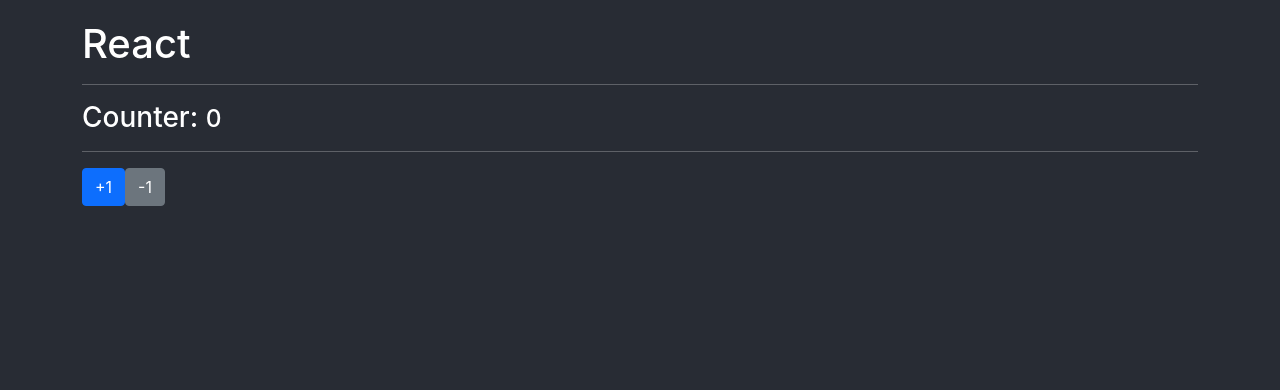
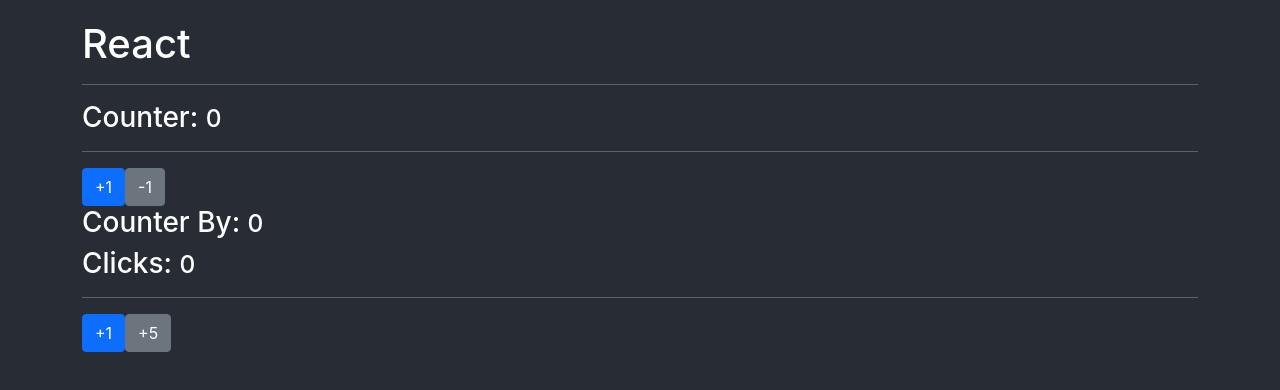
Before and after one commit to Alejoboga20/react-typescript, a React (Create React App) app: page / in a window 1280 px wide. Shown: the top 390 px of the page. Built offline with nearby package versions, Linux system fonts and the light colour scheme.

Commit message:
Creating counter by component

```diff
--- a/src/App.tsx
+++ b/src/App.tsx
@@ -1,4 +1,5 @@
 import { Counter } from './components/Counter';
+import { CounterBy } from './components/CounterBy';
 
 const App = () => {
 	return (
@@ -7,6 +8,7 @@ const App = () => {
 			<hr />
 
 			<Counter initialValue={0} />
+			<CounterBy />
 		</>
 	);
 };
--- /dev/null
+++ b/src/components/CounterBy.tsx
@@ -0,0 +1,39 @@
+import { useState } from 'react';
+
+export const CounterBy = ({ initialValue = 0 }: CounterByProps) => {
+	const [countState, setCountState] = useState({
+		counter: initialValue,
+		clicks: 0,
+	});
+
+	const handleAdd = (value: number): void => {
+		setCountState((prevState) => ({
+			...prevState,
+			counter: prevState.counter + value,
+			clicks: prevState.clicks + 1,
+		}));
+	};
+
+	return (
+		<>
+			<h3>
+				Counter By: <small>{countState.counter}</small>
+			</h3>
+			<h3>
+				Clicks: <small>{countState.clicks}</small>
+			</h3>
+			<hr />
+
+			<button className='btn btn-primary' onClick={() => handleAdd(1)}>
+				+1
+			</button>
+			<button className='btn btn-secondary' onClick={() => handleAdd(5)}>
+				+5
+			</button>
+		</>
+	);
+};
+
+interface CounterByProps {
+	initialValue?: number;
+}
```
